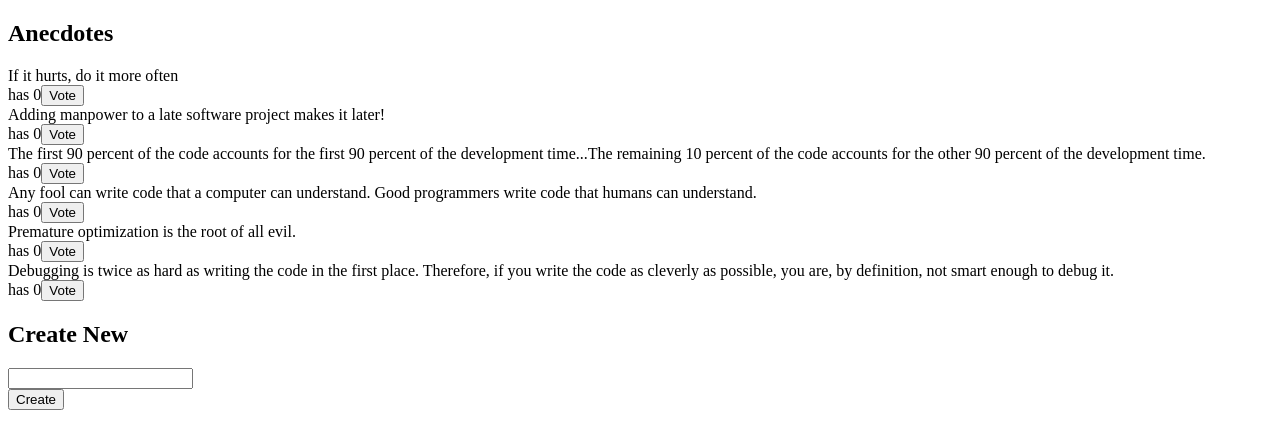
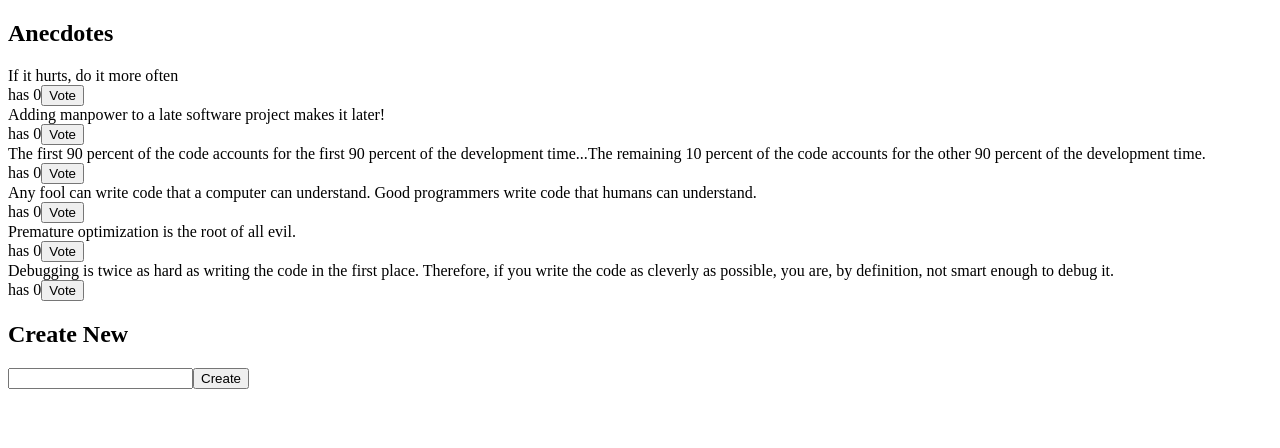
Before and after one commit to cpbound/full_stack_open, a React (Vite) app in the folder part6/redux-anecdotes/: page / in a window 1280 px wide. Shown: the top 448 px of the page. Built offline with nearby package versions, Linux system fonts and the light colour scheme.

Commit message:
exercises6.6 - 6.8 completed

```diff
--- a/part6/redux-anecdotes/src/App.jsx
+++ b/part6/redux-anecdotes/src/App.jsx
@@ -1,44 +1,14 @@
-import { useSelector, useDispatch } from 'react-redux'
-import { createAnecdote, addVote } from './reducers/anecdoteReducer'
+import AnecdoteForm from "./components/AnecdoteForm";
+import AnecdoteList from "./components/AnecdoteList";
 
 const App = () => {
-  const anecdotes = useSelector(state => state.sort((a, b) => b.votes - a.votes))
-  const dispatch = useDispatch()
-
-  const vote = (id) => {
-    console.log('vote', id)
-    dispatch(addVote(id))
-  }
-
-  const addAnecdote = (event) => {
-    event.preventDefault()
-    const content = event.target.anecdotes.value
-    console.log('add', content)
-    event.target.anecdotes.value = ''
-    dispatch(createAnecdote(content))
-  }
-
   return (
     <div>
       <h2>Anecdotes</h2>
-      {anecdotes.map(anecdote =>
-        <div key={anecdote.id}>
-          <div>
-            {anecdote.content}
-          </div>
-          <div>
-            has {anecdote.votes}
-            <button onClick={() => vote(anecdote.id)}>Vote</button>
-          </div>
-        </div>
-      )}
-      <h2>Create New</h2>
-      <form onSubmit={addAnecdote}>
-        <div><input name='anecdotes'/></div>
-        <button type='submit'>Create</button>
-      </form>
+      <AnecdoteList />
+      <AnecdoteForm />
     </div>
-  )
-}
+  );
+};
 
-export default App
+export default App;
--- /dev/null
+++ b/part6/redux-anecdotes/src/components/AnecdoteForm.jsx
@@ -0,0 +1,26 @@
+import { createAnecdote } from "../reducers/anecdoteReducer";
+import { useDispatch } from "react-redux";
+
+const AnecdoteForm = () => {
+  const dispatch = useDispatch();
+
+  const addAnecdote = (event) => {
+    event.preventDefault();
+    const content = event.target.anecdotes.value;
+    console.log("add", content);
+    event.target.anecdotes.value = "";
+    dispatch(createAnecdote(content));
+  };
+
+  return (
+    <>
+      <h2>Create New</h2>
+      <form onSubmit={addAnecdote}>
+        <input name="anecdotes" />
+        <button type="submit">Create</button>
+      </form>
+    </>
+  );
+};
+
+export default AnecdoteForm;
--- /dev/null
+++ b/part6/redux-anecdotes/src/components/AnecdoteList.jsx
@@ -0,0 +1,30 @@
+import { useSelector, useDispatch } from "react-redux";
+import { addVote } from "../reducers/anecdoteReducer";
+
+const AnecdoteList = () => {
+  const anecdotes = useSelector((state) =>
+    state.sort((a, b) => b.votes - a.votes)
+  );
+  const dispatch = useDispatch();
+
+  const vote = (id) => {
+    console.log("vote", id);
+    dispatch(addVote(id));
+  };
+
+  return (
+    <div>
+      {anecdotes.map((anecdote) => (
+        <div key={anecdote.id}>
+          <div>{anecdote.content}</div>
+          <div>
+            has {anecdote.votes}
+            <button onClick={() => vote(anecdote.id)}>Vote</button>
+          </div>
+        </div>
+      ))}
+    </div>
+  );
+};
+
+export default AnecdoteList;
```
